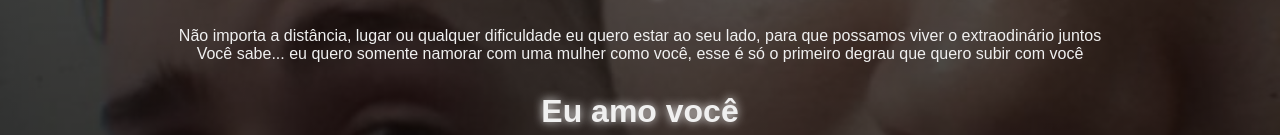
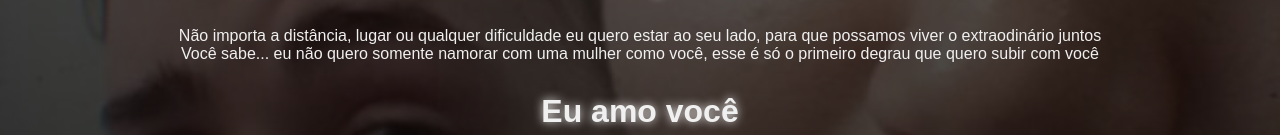
Before and after one commit to PedroZaraETEC/aus, a plain HTML site: page web/tela4.html in a window 1280 px wide. Shown: the part 355-490 px from the top of the page. Drawn offline with Linux system fonts and the light colour scheme; a web font is replaced by a local one.

Commit message:
alteradi

```diff
--- a/web/tela4.html
+++ b/web/tela4.html
@@ -11,7 +11,7 @@
         <div>
             <h1>Não importa</h1>
             <p>Não importa a distância, lugar ou qualquer dificuldade eu quero estar ao seu lado, para que possamos viver o extraodinário juntos</p>
-            <p>Você sabe... eu quero somente namorar com uma mulher como você, esse é só o primeiro degrau que quero subir com você</p>
+            <p>Você sabe... eu não quero somente namorar com uma mulher como você, esse é só o primeiro degrau que quero subir com você</p>
             <h1>Eu amo você</h1>
         </div>
     </div>
```
